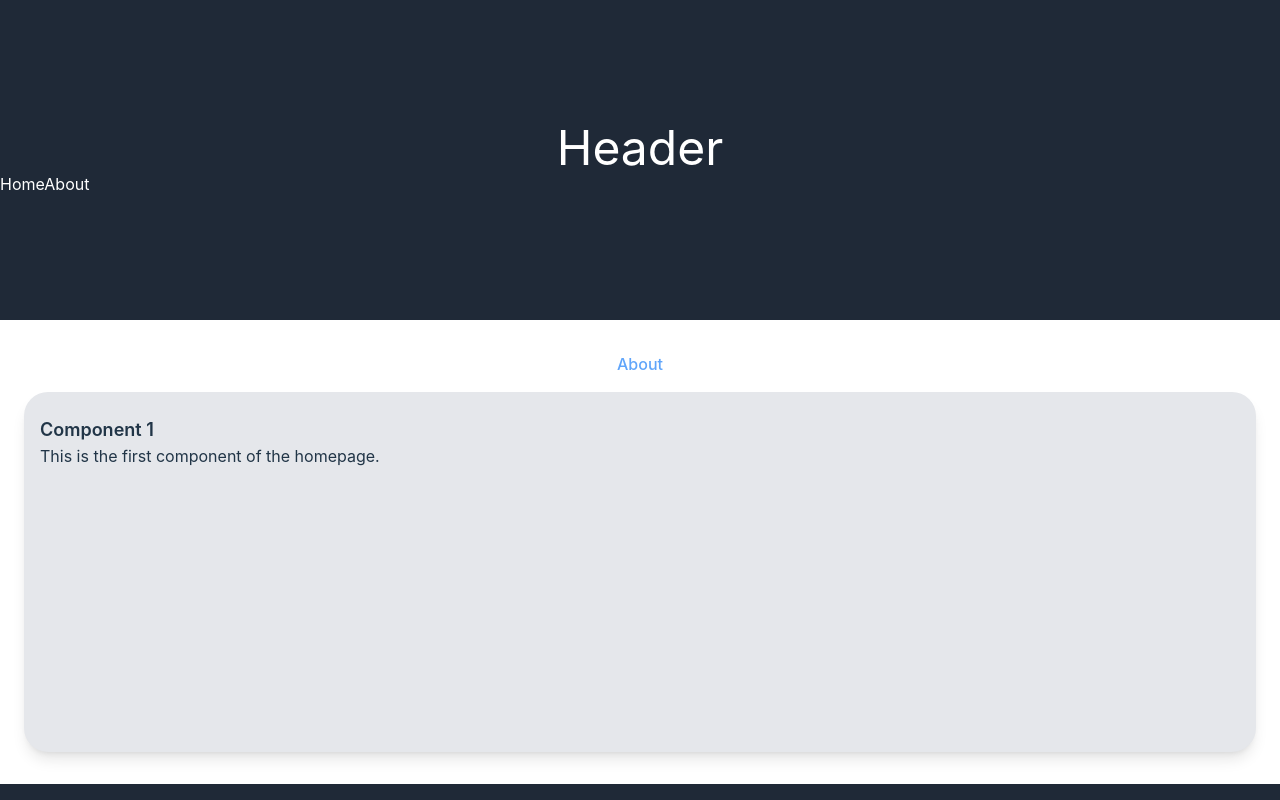
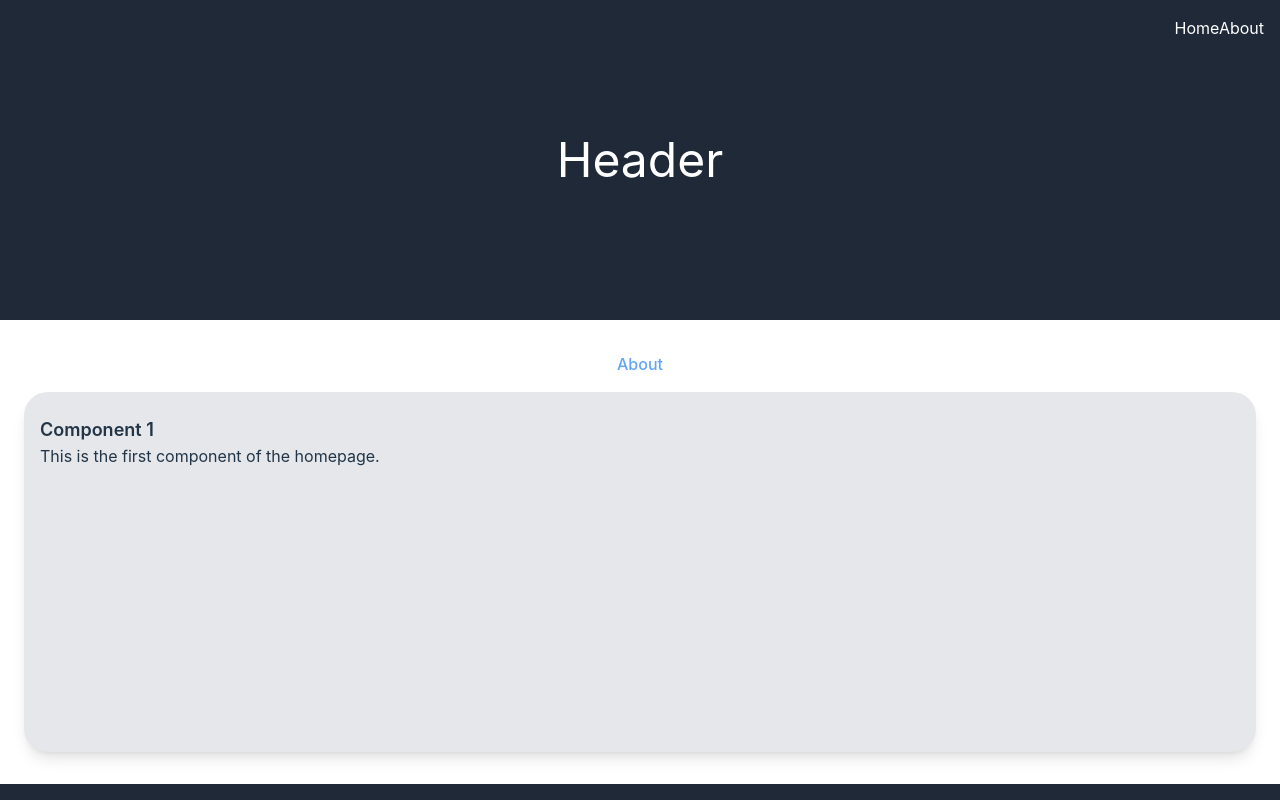
Before and after one commit to Valeriusdev/react-library-app, a React (Vite) app: page / in a window 1280 px wide. Shown: the top 800 px of the page. Built offline with nearby package versions, Linux system fonts and the light colour scheme.

Commit message:
update Header component

```diff
--- a/src/components/Header.jsx
+++ b/src/components/Header.jsx
@@ -3,10 +3,10 @@ import Menu from "./Menu";
 
 const Header = () => {
   return (
-    <header className="h-[40vh] bg-gray-800 text-white flex items-center justify-center">
-      <div className="w-full">
+    <header className="h-[40vh] bg-gray-800 text-white relative">
+      <Menu className="absolute top-4 right-4" />
+      <div className="w-full h-full flex items-center justify-center">
         <h1 className="text-5xl text-center">Header</h1>
-        <Menu />
       </div>
     </header>
   );
--- a/src/components/Menu.jsx
+++ b/src/components/Menu.jsx
@@ -1,8 +1,8 @@
 import { Link } from "react-router-dom";
 
-const Menu = () => {
+const Menu = ({ className }) => {
   return (
-    <nav>
+    <nav className={className}>
       <Link to="/">Home</Link>
       <Link to="/about">About</Link>
     </nav>
```
